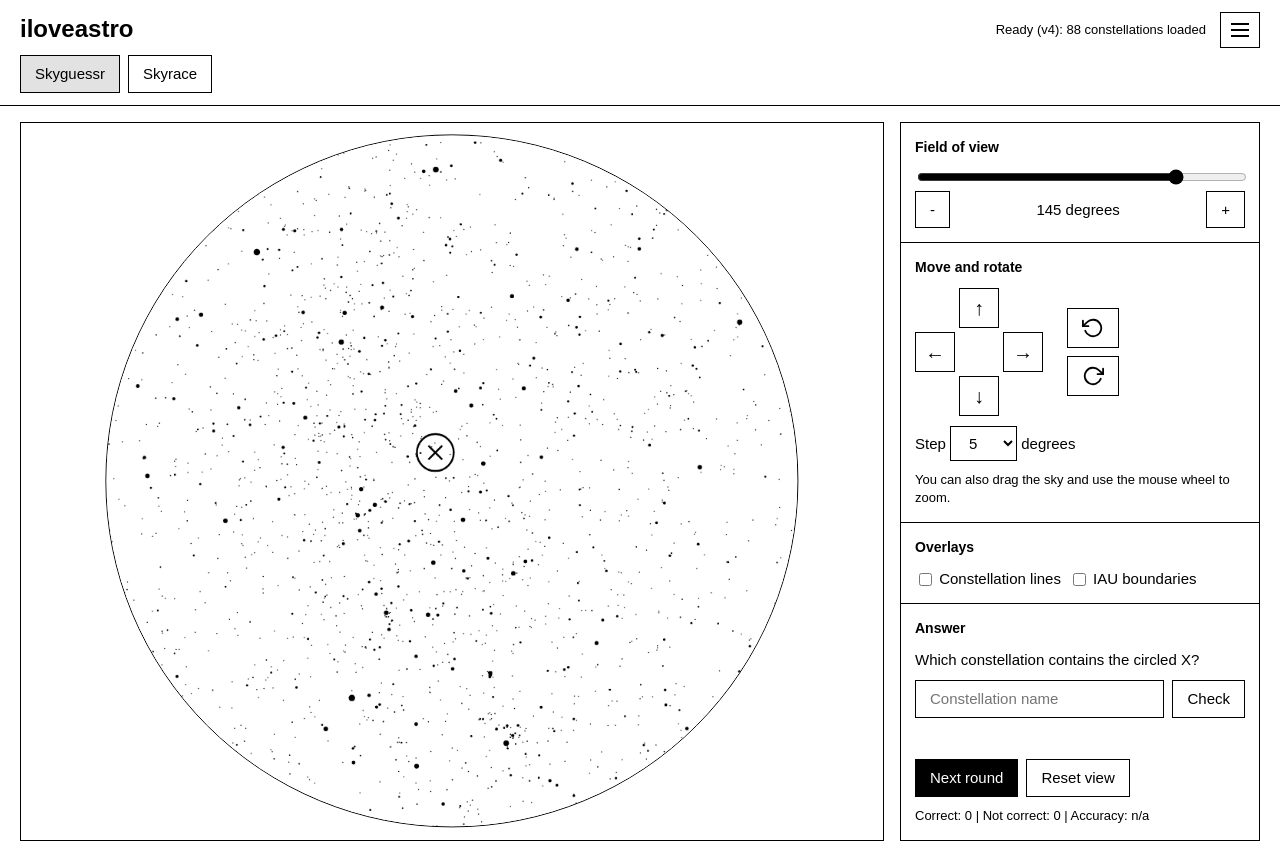
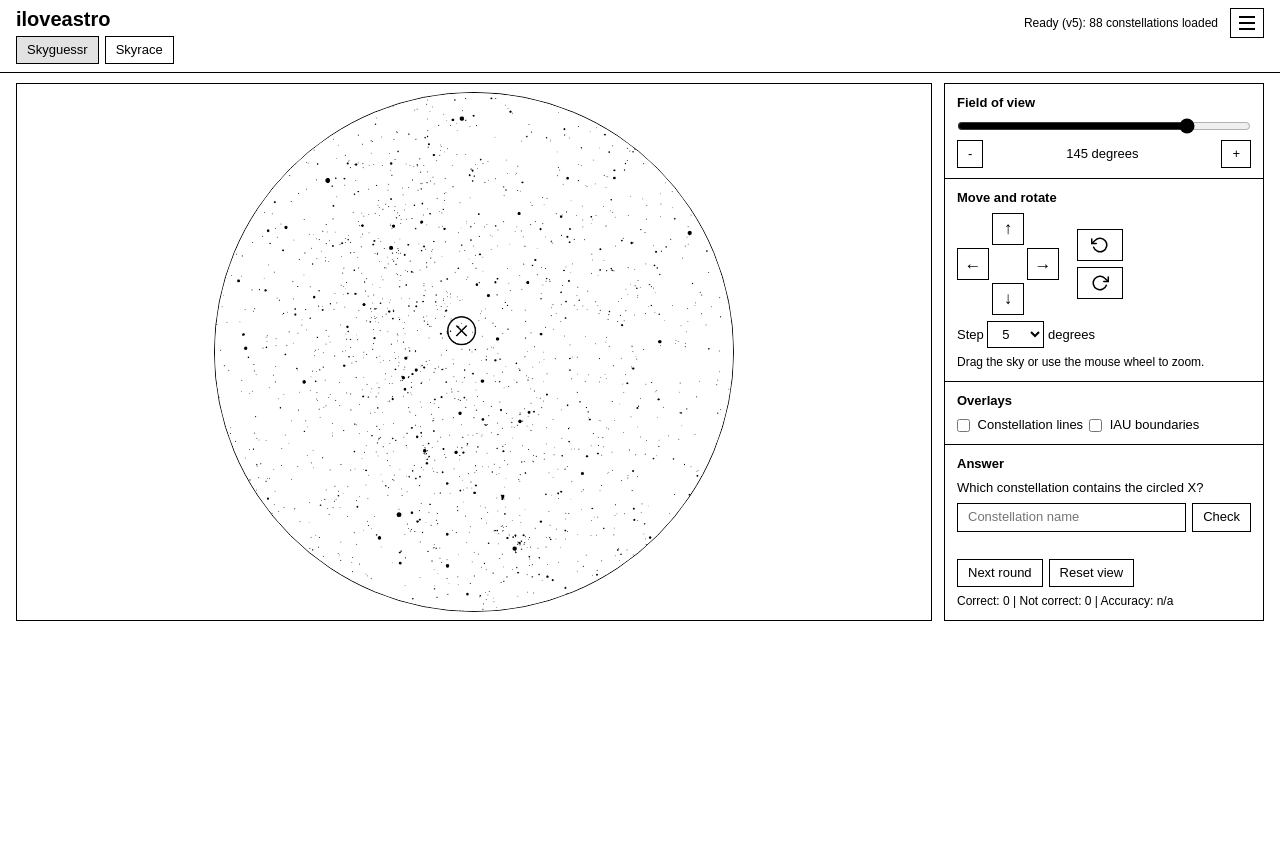
Before and after one commit to storzak/iloveastrov2, a plain HTML site: page index.html in a window 1280 px wide. After the commit the page ends 800 px from the top, so only its background shows below. Drawn offline with Linux system fonts and the light colour scheme.

Commit message:
Add files via upload

```diff
--- a/app.js
+++ b/app.js
@@ -83,12 +83,14 @@ function newRace(){
  let m=Math.max(2,+$('#minsteps').value||2),a,c=[];
  for(let t=0;t<300&&!c.length;t++){a=pick(ids);const{d}=bfs(a);c=ids.filter(i=>d[i]>=m);if(t==299)m=2}
  Object.assign(R,{start:a,end:pick(c),path:[a],done:false});drawRace()}
-const IAU=['https://www.iau.org/static/public/constellations/gif/','https://iauarchive.eso.org/static/public/constellations/gif/'];
-function chart(id){ /* official IAU / Sky & Telescope chart(s); Serpens has two (Caput, Cauda) */
+const WIKI='https://commons.wikimedia.org/wiki/';
+function chart(id){ /* official IAU / Sky & Telescope charts from Wikimedia Commons ("<Name> IAU.svg") */
  const box=$('#chartimgs');box.innerHTML='';
- for(const code of id==='Ser'?['SER1','SER2']:[id.toUpperCase()]){
-  const im=new Image();let h=0;im.alt='IAU chart for '+C[id].name;im.src=IAU[0]+code+'.gif';
-  im.onerror=()=>{if(++h<IAU.length)im.src=IAU[h]+code+'.gif';else{const p=document.createElement('p');p.innerHTML='The chart could not be loaded. <a href="https://www.iau.org/public/constellations/" target="_blank" rel="noopener">Open the IAU chart page</a> and look up '+C[id].name+'.';im.replaceWith(p)}};
+ for(const nm of id==='Ser'?['Serpens Caput','Serpens Cauda']:[C[id].name]){
+  const files=[...new Set([nm,nm.normalize('NFD').replace(/[\u0300-\u036f]/g,'')])].map(n=>n.replace(/ /g,'_')+'_IAU.svg');
+  const im=new Image();let h=0;const src=i=>WIKI+'Special:FilePath/'+encodeURIComponent(files[i])+'?width=1100';
+  im.alt='IAU chart: '+nm;im.src=src(0);
+  im.onerror=()=>{if(++h<files.length)im.src=src(h);else{const p=document.createElement('p');p.innerHTML='The chart could not be loaded. <a href="'+WIKI+'File:'+encodeURIComponent(files[0])+'" target="_blank" rel="noopener">Open it on Wikimedia Commons</a>.';im.replaceWith(p)}};
   box.append(im)}}
 function drawRace(){
  const cur=R.path[R.path.length-1],nm=i=>C[i].name,b=$('#rbtns');b.innerHTML='';
@@ -129,6 +131,6 @@ function wire(){
  cv.onwheel=e=>{e.preventDefault();setFov(G.fov*(e.deltaY>0?1.1:.91))}}
 (async()=>{
  try{const[b,s,l]=await Promise.all([load('constellations.bounds.min.geojson'),load('stars.6.min.geojson'),load('constellations.lines.min.geojson')]);
-  prep(b,s,l);wire();slots();newRound();newRace();$('#status').textContent=`Ready (v4): ${ids.length} constellations loaded`}
+  prep(b,s,l);wire();slots();newRound();newRace();$('#status').textContent=`Ready (v5): ${ids.length} constellations loaded`}
  catch(e){$('#status').textContent='Error: '+e.message+' (see README)'}
 })();
--- a/index.html
+++ b/index.html
@@ -1,6 +1,6 @@
 <!DOCTYPE html>
 <html lang="en"><head><meta charset="utf-8"><meta name="viewport" content="width=device-width,initial-scale=1">
-<title>iloveastro</title><link rel="stylesheet" href="style.css?v=4"></head>
+<title>iloveastro</title><link rel="stylesheet" href="style.css?v=5"></head>
 <body>
 <header>
  <div class="brand">
@@ -30,14 +30,14 @@
      <button data-a="z" data-s="1" aria-label="Rotate clockwise"><svg viewBox="0 0 24 24" width="22" height="22" fill="none" stroke="currentColor" stroke-width="2" stroke-linecap="round" stroke-linejoin="round"><polyline points="23 4 23 10 17 10"/><path d="M20.49 15a9 9 0 1 1-2.12-9.36L23 10"/></svg></button>
     </div></div>
    <label>Step <select id="step"><option>1<option selected>5<option>15<option>30</select> degrees</label>
-   <p class="hint">You can also drag the sky and use the mouse wheel to zoom.</p></div>
+   <p class="hint">Drag the sky or use the mouse wheel to zoom.</p></div>
   <div class="sec"><h2>Overlays</h2>
    <div class="row"><label><input type="checkbox" id="tl"> Constellation lines</label><label><input type="checkbox" id="tb"> IAU boundaries</label></div></div>
   <div class="sec"><h2>Answer</h2>
    <p>Which constellation contains the circled X?</p>
    <div class="row"><input id="ans" placeholder="Constellation name" autocomplete="off"><button id="chk">Check</button></div>
    <p id="msg"></p>
-   <div class="row"><button id="next" class="primary">Next round</button><button id="reset">Reset view</button></div>
+   <div class="row"><button id="next">Next round</button><button id="reset">Reset view</button></div>
    <p id="score"></p></div>
  </div></div></div>
 
@@ -45,13 +45,13 @@
  <div class="panel">
   <div class="sec"><h2>Race setup</h2>
    <label>Minimum shortest route <input type="number" id="minsteps" min="2" max="6" value="2"> moves</label>
-   <div class="row"><button id="newrace" class="primary">New race</button><button id="restart">Restart race</button></div></div>
+   <div class="row"><button id="newrace">New race</button><button id="restart">Restart race</button></div></div>
   <div class="sec"><h2>Route</h2><div id="rinfo"></div></div>
   <div class="sec"><h2 id="nexth">Go to</h2><div id="rbtns" class="row"></div><div id="rres"></div></div>
  </div>
- <div class="chartcol"><h2>Current constellation (official IAU chart)</h2><div id="chartimgs"></div>
-  <p class="hint">Charts: IAU and Sky &amp; Telescope (Roger Sinnott &amp; Rick Fienberg), CC BY 4.0, from <a href="https://www.iau.org/public/constellations/" target="_blank" rel="noopener">iau.org</a>.</p></div>
+ <div class="chartcol"><h2>Current constellation (IAU chart)</h2><div id="chartimgs"></div>
+  <p class="hint">Charts: IAU and Sky &amp; Telescope (Roger Sinnott &amp; Rick Fienberg), via <a href="https://commons.wikimedia.org/" target="_blank" rel="noopener">Wikimedia Commons</a>, CC BY 4.0.</p></div>
 </div></div>
 </main>
-<script src="app.js?v=4"></script>
+<script src="app.js?v=5"></script>
 </body></html>
--- a/style.css
+++ b/style.css
@@ -1,50 +1,49 @@
 *{box-sizing:border-box;border-radius:0}
-body{margin:0;font:15px/1.45 Arial,Helvetica,sans-serif;color:#000;background:#fff}
-header{display:flex;justify-content:space-between;align-items:flex-start;gap:16px;padding:12px 20px;border-bottom:1px solid #000}
-h1{font-size:24px;margin:0 0 8px}
-h2{font-size:14px;margin:0 0 10px}
-main{padding:16px 20px}
-p{margin:0 0 10px}
+body{margin:0;font:13px/1.4 Arial,Helvetica,sans-serif;color:#000;background:#fff}
+header{display:flex;justify-content:space-between;align-items:flex-start;gap:16px;padding:8px 16px;border-bottom:1px solid #000}
+h1{font-size:20px;margin:0 0 6px;line-height:1.1}
+h2{font-size:13px;margin:0 0 6px}
+main{padding:10px 16px}
+p{margin:0 0 6px}
 a{color:#000}
-button,input,select{font:inherit;color:#000;background:#fff;border:1px solid #000;padding:7px 14px}
+button,input,select{font:inherit;color:#000;background:#fff;border:1px solid #000;padding:4px 10px}
 button{cursor:pointer}
 button:hover{background:#f0f0f0}
-.nav{display:flex;gap:8px}
+.nav{display:flex;gap:6px}
 button.on,button.on:hover{background:#e2e2e2}
-button.primary{background:#000;color:#fff}
-button.primary:hover{background:#333}
-input[type=range]{width:100%;padding:0;border:0;accent-color:#000}
-input[type=checkbox]{vertical-align:middle;accent-color:#000}
-input[type=number]{width:4.5em;padding:5px 8px}
-.right{display:flex;align-items:center;gap:14px}
-#status{font-size:13px}
+input[type=range]{width:100%;padding:0;border:0;margin:0;accent-color:#000}
+input[type=checkbox]{vertical-align:middle;margin:0 4px 0 0;accent-color:#000}
+input[type=number]{width:4em;padding:3px 6px}
+.right{display:flex;align-items:center;gap:12px}
+#status{font-size:12px}
 #menuwrap{position:relative}
-#burger{width:40px;height:36px;padding:0;display:flex;flex-direction:column;justify-content:center;align-items:center;gap:4px}
-#burger i{display:block;width:18px;height:2px;background:#000}
-#menu{position:absolute;top:calc(100% + 8px);right:0;z-index:10;width:340px;max-width:90vw;background:#fff;border:1px solid #000;padding:14px}
-#slots>div{padding:8px 0;border-top:1px solid #000;font-size:13px}
-#slots .row{margin-top:6px}
-#slots button{padding:4px 10px}
-.layout{display:flex;gap:16px;align-items:stretch}
-.panel{flex:0 0 360px;width:360px;border:1px solid #000}
-.sec{padding:14px}
+#burger{width:34px;height:30px;padding:0;display:flex;flex-direction:column;justify-content:center;align-items:center;gap:4px}
+#burger i{display:block;width:16px;height:2px;background:#000}
+#menu{position:absolute;top:calc(100% + 6px);right:0;z-index:10;width:320px;max-width:90vw;background:#fff;border:1px solid #000;padding:10px}
+#slots>div{padding:6px 0;border-top:1px solid #000;font-size:12px}
+#slots .row{margin-top:4px}
+#slots button{padding:2px 8px}
+.layout{display:flex;gap:12px;align-items:stretch}
+.panel{flex:0 0 320px;width:320px;border:1px solid #000}
+.sec{padding:10px 12px}
 .sec+.sec{border-top:1px solid #000}
 .view{flex:1 1 0;min-width:0;position:relative;container-type:size;border:1px solid #000}
-.chartcol{flex:1 1 0;min-width:0;border:1px solid #000;padding:14px}
-#sky{position:absolute;left:50%;top:50%;transform:translate(-50%,-50%);width:min(calc(100cqw - 24px),calc(100cqh - 24px));height:auto;aspect-ratio:1;border:1px solid #000;border-radius:50%;touch-action:none;cursor:grab}
-#chartimgs img{display:block;width:100%;height:auto;border:1px solid #000;margin-bottom:10px}
-.row{display:flex;gap:8px;align-items:center;flex-wrap:wrap}
+.chartcol{flex:1 1 0;min-width:0;border:1px solid #000;padding:10px 12px}
+#sky{position:absolute;left:50%;top:50%;transform:translate(-50%,-50%);width:min(calc(100cqw - 16px),calc(100cqh - 16px));height:auto;aspect-ratio:1;border:1px solid #000;border-radius:50%;touch-action:none;cursor:grab}
+#chartimgs img{display:block;width:100%;height:auto;max-height:calc(100vh - 190px);object-fit:contain;border:1px solid #000;margin-bottom:8px}
+.row{display:flex;gap:6px;align-items:center;flex-wrap:wrap}
 .between{justify-content:space-between}
 #ans{flex:1;min-width:0}
-#msg{min-height:1.4em;font-weight:700;margin-top:10px}
-#score,.hint{font-size:13px;margin:10px 0 0}
-.ctl{display:flex;gap:24px;align-items:center;margin-bottom:10px}
-.dpad{display:grid;grid-template-columns:repeat(3,40px);grid-template-rows:repeat(3,40px);gap:4px}
-.dpad button{padding:0;font-size:20px;line-height:1}
-.rot{display:flex;flex-direction:column;gap:8px}
-.rot button{width:52px;height:40px;padding:0;display:flex;align-items:center;justify-content:center}
-#rinfo{font-size:14px}
-#rres{margin-top:8px}
-label{display:block;margin-bottom:8px}
+#msg{min-height:1.2em;font-weight:700;margin:6px 0}
+#score,.hint{font-size:12px;margin:6px 0 0}
+.ctl{display:flex;gap:18px;align-items:center;margin-bottom:6px}
+.dpad{display:grid;grid-template-columns:repeat(3,32px);grid-template-rows:repeat(3,32px);gap:3px}
+.dpad button{padding:0;font-size:17px;line-height:1}
+.rot{display:flex;flex-direction:column;gap:6px}
+.rot button{width:46px;height:32px;padding:0;display:flex;align-items:center;justify-content:center}
+.rot svg{width:18px;height:18px}
+#rinfo{font-size:13px}
+#rres{margin-top:6px}
+label{display:block;margin-bottom:6px}
 .row label{margin:0}
 @media(max-width:900px){.layout{flex-direction:column}.panel{flex:none;width:100%}.view{flex:none;width:100%;aspect-ratio:1}.chartcol{flex:none;width:100%;order:-1}header{flex-wrap:wrap}}
```
Also changed, not shown: 1 other file.
